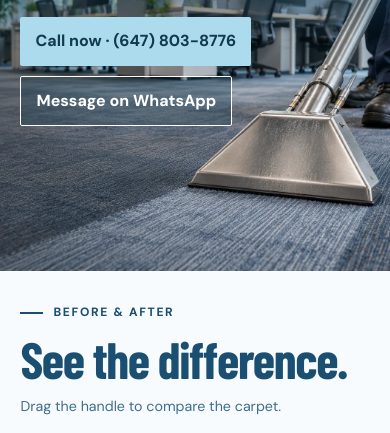
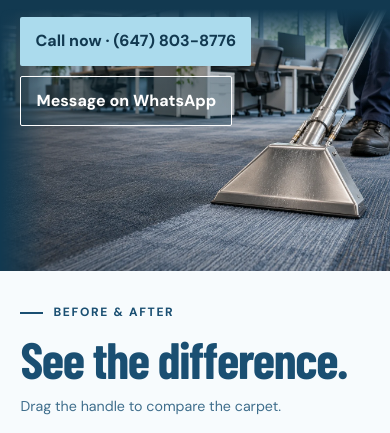
Before and after one commit to git4pureclean-tech/LiveWebsite, a plain HTML site: page docs/index.html in a window 390 px wide. Shown: the part 398-831 px from the top of the page. Drawn offline with Linux system fonts and the light colour scheme.

Commit message:
Widen the PureClean homepage background crop

```diff
--- a/docs/assets/style.css
+++ b/docs/assets/style.css
@@ -197,8 +197,8 @@ summary:focus-visible {
   inset: auto 0 0 auto;
   position: absolute;
   z-index: -2;
-  width: 90%;
-  height: 90%;
+  width: 72%;
+  height: 72%;
   object-fit: cover;
   object-position: 65% 55%;
   mask-image:
@@ -1446,10 +1446,12 @@ details p {
 }
 @media (max-width: 680px) {
   .hero-photo {
-    width: 100%;
-    height: 49%;
+    width: min(100%, max(500px, 80%));
+    height: 39.2%;
     object-position: 78% 58%;
-    mask-image: linear-gradient(to bottom, transparent, #000 17%);
+    mask-image:
+      linear-gradient(to right, transparent, #000 12%),
+      linear-gradient(to bottom, transparent, #000 17%);
   }
   .hero:after {
     background: linear-gradient(
--- a/docs/index.html
+++ b/docs/index.html
@@ -22,7 +22,7 @@
     <link rel="icon" href="assets/pureclean-favicon.png" type="image/png" />
     <meta name="theme-color" content="#123950" />
     <link rel="preload" href="assets/barlow-condensed-700.woff2" as="font" type="font/woff2" crossorigin />
-    <link rel="stylesheet" href="assets/style.css?v=hero-crop" />
+    <link rel="stylesheet" href="assets/style.css?v=hero-crop-2" />
     <script type="application/ld+json">
       {
         "@context": "https://schema.org",
```
